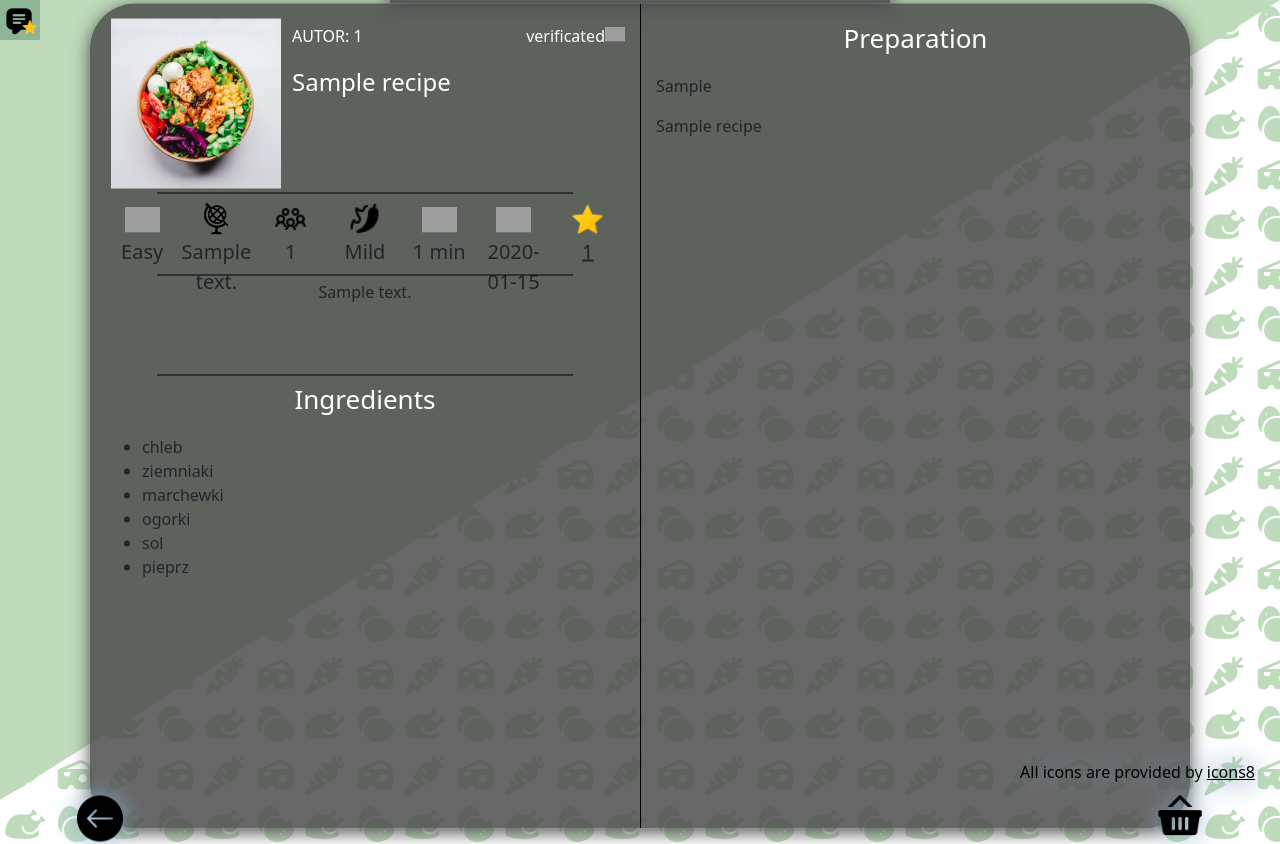
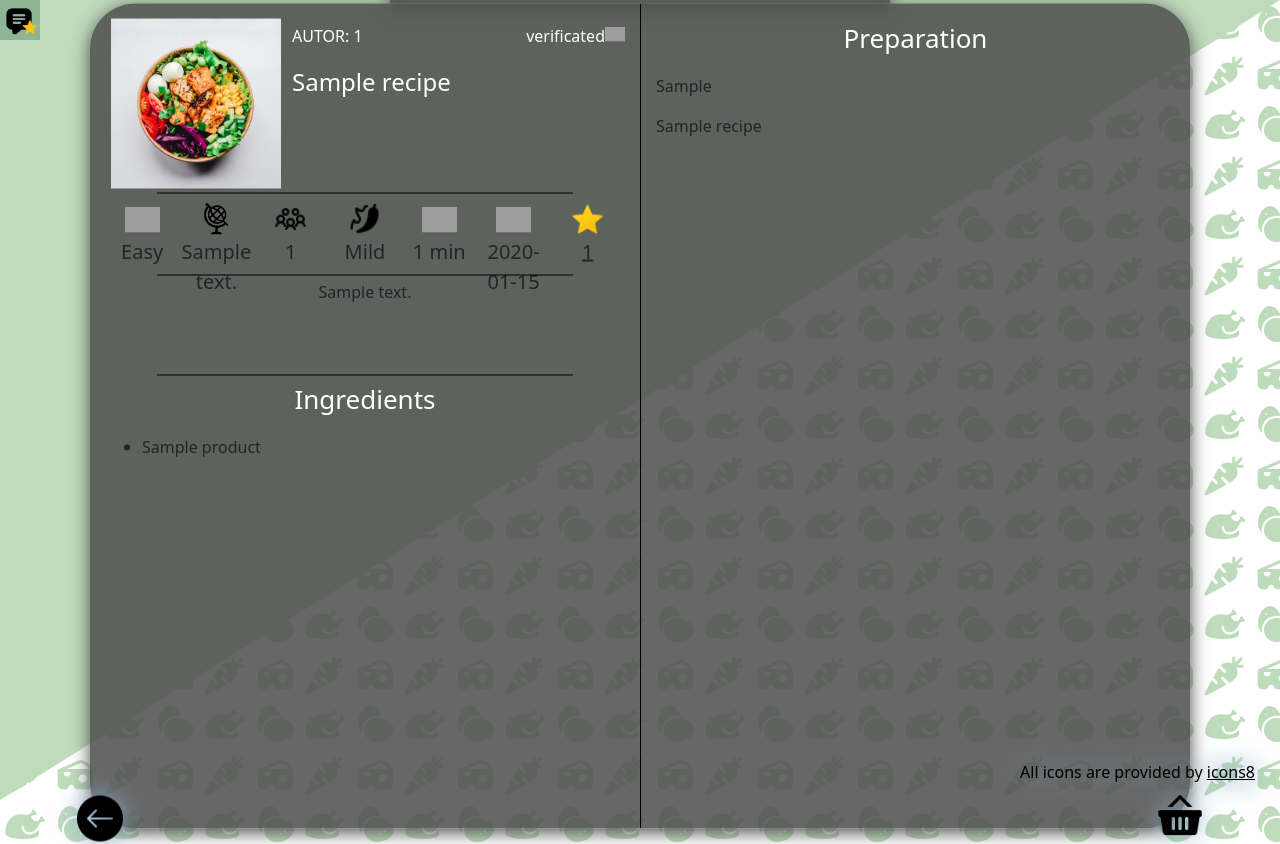
Before and after one commit to DarekKarasiewicz/Idea-Meal, a Django app: template polls/templates/polls/recipe_view.html in a window 1280 px wide. Run offline with Django 4.2, Linux system fonts and the light colour scheme; the template is opened without the code that fills it: values that come from a table or form of the project are taken from there, others are empty; tables that the repository leaves empty hold one stand-in row (values such as "Sample post"); style sheets or scripts are compiled from the project's sources; some libraries are stand-ins or nearby versions; grey boxes are pictures that could not be loaded.

Commit message:
Printing true porducts in recipe

```diff
--- a/polls/templates/polls/recipe_view.html
+++ b/polls/templates/polls/recipe_view.html
@@ -124,12 +124,9 @@
           <div class="ingredients_sec">
             <p>Ingredients</p>
             <ul>
-              <li>chleb</li>
-              <li>ziemniaki</li>
-              <li>marchewki</li>
-              <li>ogorki</li>
-              <li>sol</li>
-              <li>pieprz</li>
+            {%for product in list_of_products%}
+                <li>{{product.product.name}}</li>
+            {%endfor%}
             </ul>
           </div>
         </div>
--- a/polls/views.py
+++ b/polls/views.py
@@ -101,7 +101,7 @@ def filter_by_product_count(products) -> list:
 
     return return_dict
 
-def create_shopping_list(list_of_recipes: list) -> list:
+def create_shopping_list(list_of_recipes: list, session_user_id: int ) -> list:
     dict_of_products = {}
     fridge_products = Fridge_products_counts.objects.all()
     for recipe in list_of_recipes:
@@ -247,6 +247,7 @@ def add_recipes(request):
 def recipes_page(request, recipe_id):
     session_user = get_object_or_404(User, pk=int(request.session["_auth_user_id"]))
     recipe = get_object_or_404(Recipe, pk=recipe_id)
+    list_of_products = list(Recipe_products_counts.objects.filter(recipe=recipe.id))
 
     if request.method == "POST":
         raiting = request.POST["raiting"]
@@ -267,7 +268,8 @@ def recipes_page(request, recipe_id):
     return render(
         request,
         "polls/recipe_view.html",
-        {"recipe": test_show, "all_comments": all_comments, "user":session_user},
+        {"recipe": test_show, "all_comments": all_comments, "user":session_user,
+         "list_of_products":list_of_products},
     )
 
 @login_required
```
